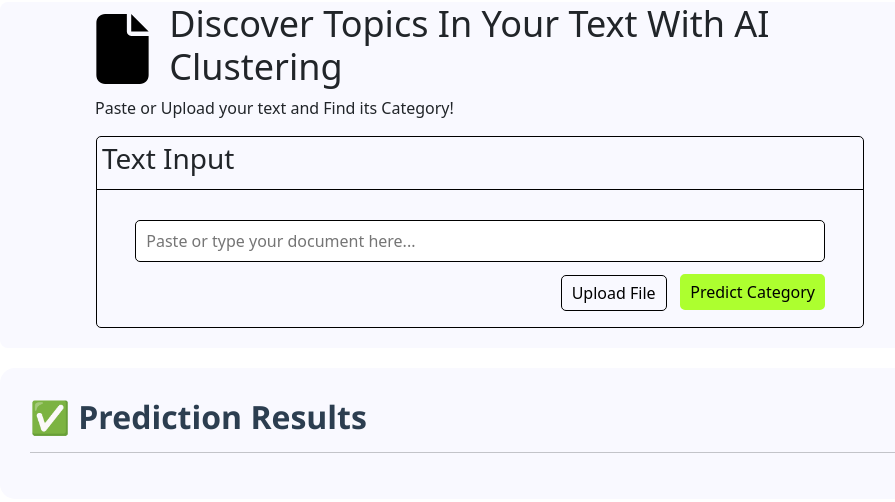
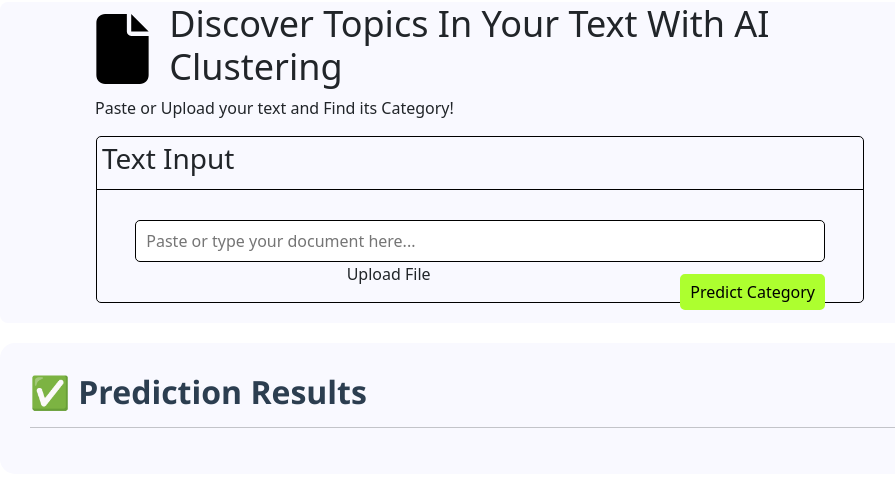
Before and after one commit to satendra27/Document-Clustering-Using-Topic-Modelling, a Flask app: page / in a window 1280 px wide. Shown: the part 818-1320 px from the top of the page, without its empty margins (160-1055 px from the left). Run offline with Flask 3, Linux system fonts and the light colour scheme; parts of the project's set-up code (start-up, migrations or seed data) failed here and were passed over.

Commit message:
Add files via upload

```diff
--- a/templates/index.html
+++ b/templates/index.html
@@ -9,6 +9,7 @@
 </head>
 
 <body>
+<!-- ################################################# Navigation Bar ######################################################## -->
     <nav class="navbar">
         <div class="nav-left">
             <img src="../static/logo-white.png" alt="">
@@ -20,6 +21,9 @@
             <li title="About"><a href="#about">ℹ️ About</a></li>
         </ul>
     </nav>
+
+<!-- ############################################### Hero Section ############################################################# -->
+
     <div class="background">
         <img src="../static/document clustering bg.png" alt="">
         <div class="gradient-overlay"></div>
@@ -32,6 +36,9 @@
             <a href="#Prediction" class="go-btn">Go to Prediction</a>
         </div>
     </div>
+
+<!-- ########################################## Prediction Input Section ##################################################### -->
+
     <div class="predict-container" id="Prediction">
         <div class="main-heading">
             <img src="../static/file-solid.svg" alt="">
@@ -46,15 +53,15 @@
                 <input type="hidden" name="form_type" value="prediction">
                 <input type="text" name="text" placeholder="Paste or type your document here..."><br>
                 <!-- <p style="display: inline; color: #e22020;">{{error}}</p> -->
-                <label for="file-upload"
-                    style="padding: 5px 10px; color: black; border-radius: 5px;border: 1px solid black; cursor: pointer; margin-top: 13px;margin-left: 450px;">
-                    Upload File
-                </label>
+               <label for="file-upload" class="file-label">Upload File</label>
                 <input type="file" id="file-upload" name="file" style="display: none;">
                 <button class="predict-btn" id="predict-btn">Predict Category</button>
             </div>
         </form>
     </div>
+
+<!-- ###################################################### Prediction Output Section ###################################### -->
+
     <div class="output-container" id="output">
         <h2>✅ Prediction Results</h2>
         <hr>
@@ -85,6 +92,8 @@
     </div>
     {% endif %}
 
+<!-- ################################################### Past Predictions #####################################################     -->
+
     {% if predictions %}
     <div class="recent-predictions-container">
 
@@ -109,6 +118,7 @@
     </div>
     {% endif %}
 
+<!-- ###################################################### Analysis Dashboard ################################################ -->
 
     <div class="analysis-container" id="Dashboard">
         <h2>📊 Cluster Analysis Dashboard</h2>
@@ -141,7 +151,7 @@
         </div>
     </div>
 
-
+<!-- ####################################################### About ########################################################### -->
 
     <div class="accordion-container" id="about">
         <h2 class="accordion-title">About</h2>
@@ -200,6 +210,7 @@
         <!-- Add more questions below using the same pattern -->
     </div>
 
+<!-- ########################################## Footer ######################################################################## -->
 
     <footer class="footer bg-dark text-white pt-2 pb-4 mt-4">
         <div class="container text-center text-md-left">
@@ -246,11 +257,7 @@
                             class="fab fa-youtube fa-lg"></i></a>
                 </div>
             </div>
-
-            <!-- Horizontal Line -->
             <hr class="mb-4">
-
-            <!-- Copyright -->
             <div class="row align-items-center">
                 <div class="col-md-7 col-lg-8">
                     <p class="text-white">© 2025 <strong>Document Clustering Project</strong> | All Rights Reserved</p>
```
